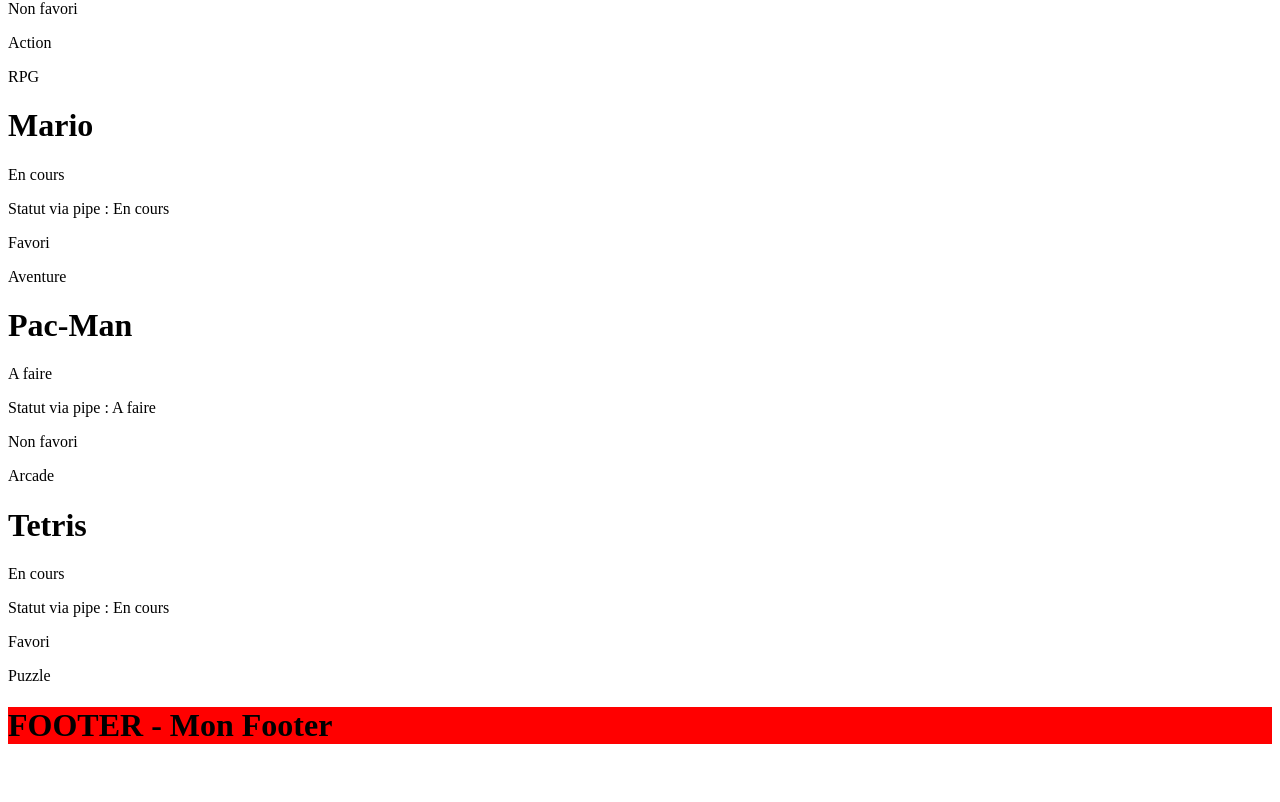
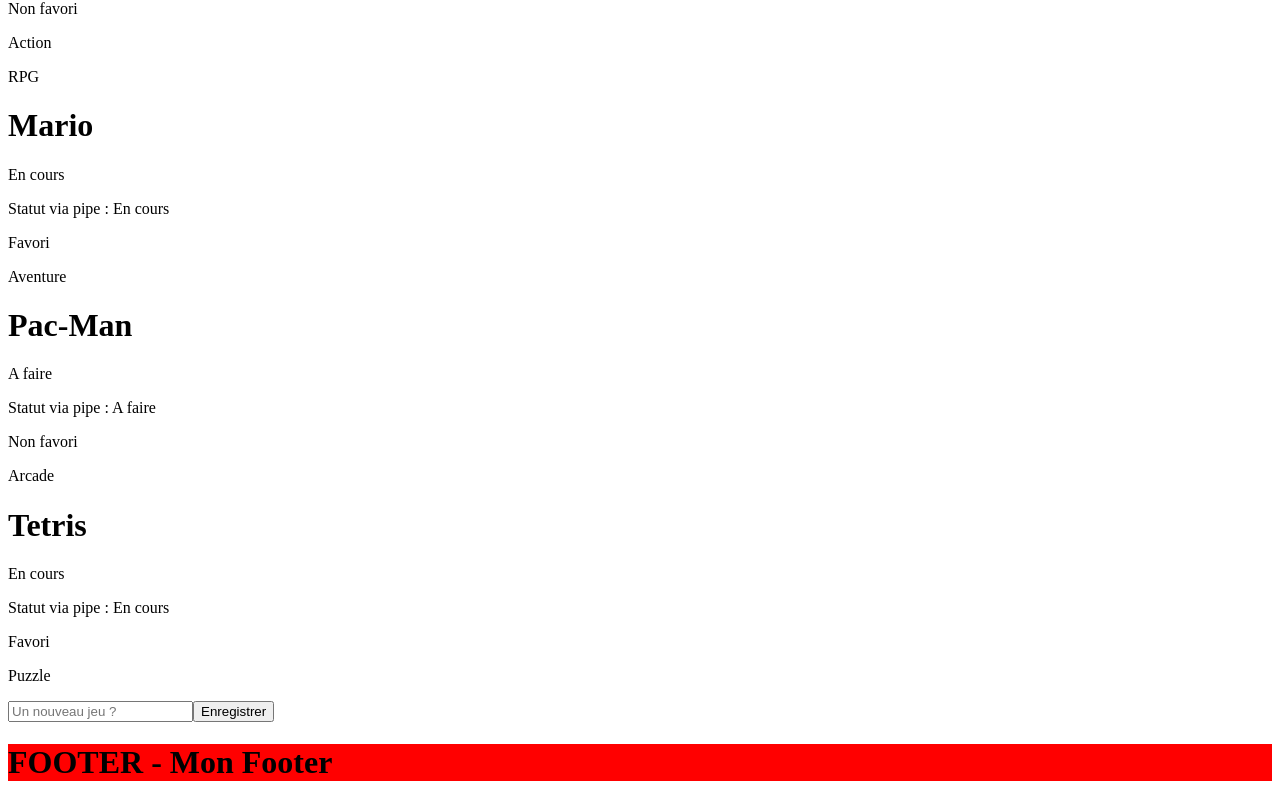
Before and after one commit to CedricB40/angu-test, an Angular app: page /liste-jeux in a window 1280 px wide. Shown: the part 311-1113 px from the top of the page. Before the commit the page ends 1076 px from the top, so only its background shows below. Built offline with nearby package versions, Linux system fonts and the light colour scheme.

Commit message:
feat(liste-jeux): formulaire d'ajout de jeu avec ngModel

```diff
--- a/src/app/liste-jeux/liste-jeux.html
+++ b/src/app/liste-jeux/liste-jeux.html
@@ -1,7 +1,8 @@
 <h2>Liste de jeux</h2>
-
-
 
 @for (jeu of jeuxService.catalogue; track jeu.titre) {
     <app-jeu-card [titre]="jeu.titre" [favori]="jeu.favori" [genres]="jeu.genres" [statut]="jeu.statut"></app-jeu-card>
 }
+
+<input [(ngModel)]="nouveauTitre" placeholder="Un nouveau jeu ?">
+<button (click)="ajouterJeu()">Enregistrer</button>
--- a/src/app/liste-jeux/liste-jeux.ts
+++ b/src/app/liste-jeux/liste-jeux.ts
@@ -1,13 +1,26 @@
 import { Component, inject } from '@angular/core';
 import { JeuCard } from '../jeu-card/jeu-card';
 import { Jeux } from '../jeux';
+import { FormsModule } from '@angular/forms';
 
 @Component({
   selector: 'app-liste-jeux',
-  imports: [ JeuCard ],
+  imports: [JeuCard, FormsModule],
   templateUrl: './liste-jeux.html',
   styleUrl: './liste-jeux.css',
 })
 export class ListeJeux {
   jeuxService = inject(Jeux);
+
+  nouveauTitre = '';
+
+  ajouterJeu() {
+    this.jeuxService.catalogue.push({
+      titre: this.nouveauTitre,
+      statut: 'a faire',
+      favori: false,
+      genres: [],
+    });
+    this.nouveauTitre = '';
+  }
 }
```
